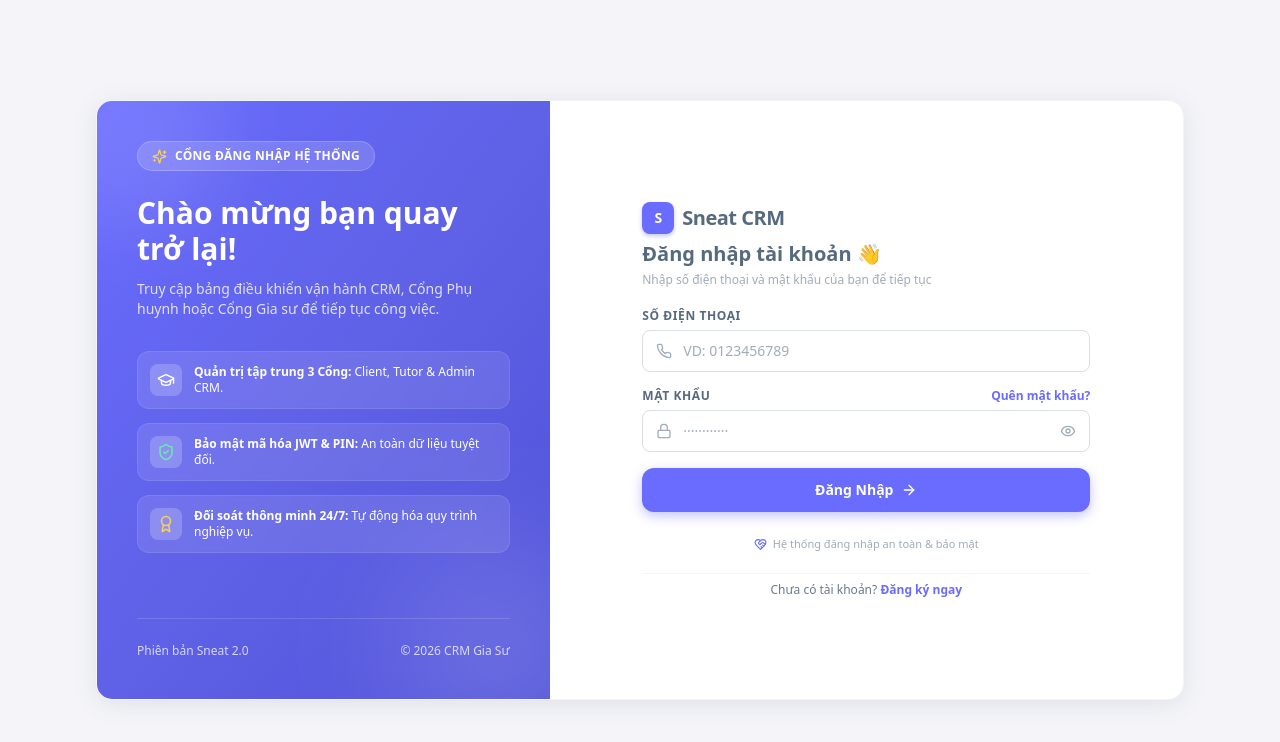
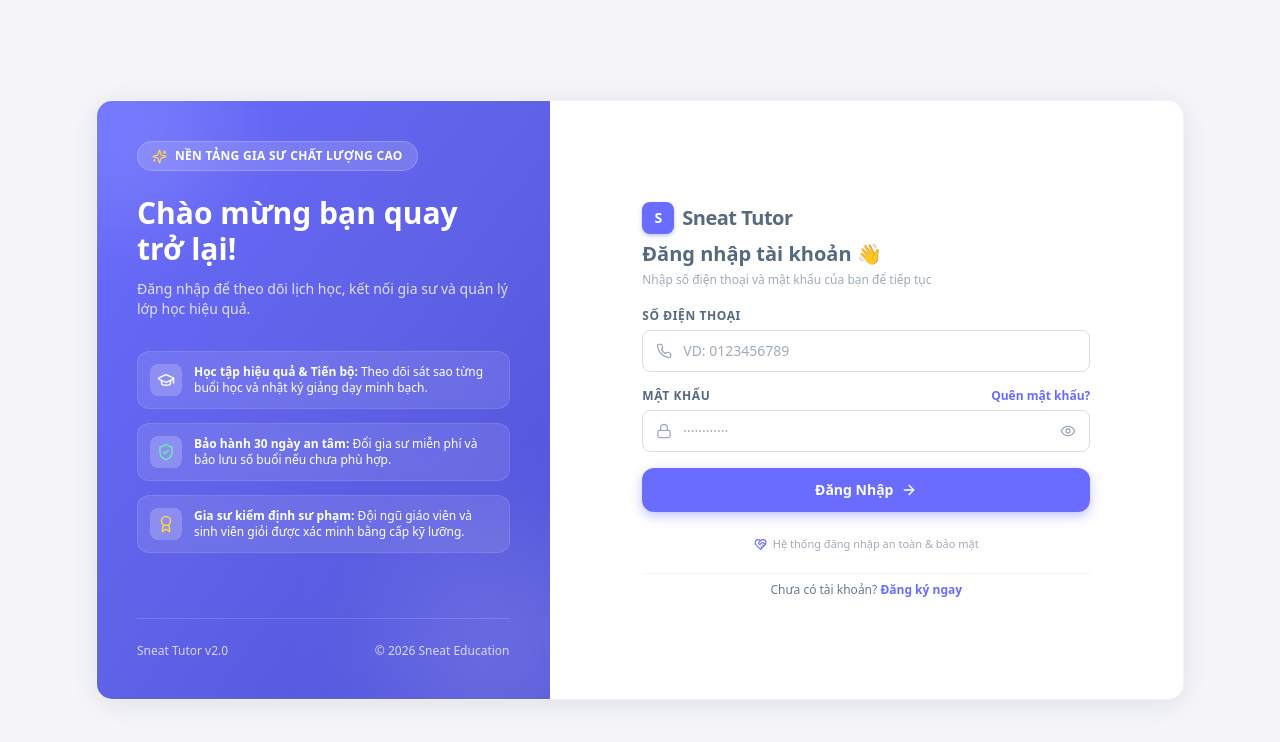
Before and after one commit to dung-0109/DATN_CRM_GIA_SU, a React (Vite) app in the folder crm-gia-su/frontend/: page /login in a window 1280 px wide. Shown: the top 742 px of the page. Built offline with nearby package versions, Linux system fonts and the light colour scheme.

Commit message:
fix(auth): chuan hoa van ban giao dien dang nhap va dang ky theo thuong hieu Sneat Tutor, khong lo thong tin cong noi bo

```diff
--- a/crm-gia-su/frontend/src/portals/auth/ForgotPassword.tsx
+++ b/crm-gia-su/frontend/src/portals/auth/ForgotPassword.tsx
@@ -77,7 +77,7 @@
               <div className="w-10 h-10 rounded-xl bg-[#696cff] flex items-center justify-center text-white font-extrabold text-lg shadow-[0_2px_4px_0_rgba(105,108,255,0.4)]">
                 S
               </div>
-              <span className="text-2xl font-bold text-[#566a7f] tracking-tight">Sneat CRM</span>
+              <span className="text-2xl font-bold text-[#566a7f] tracking-tight">Sneat Tutor</span>
             </div>
             <h2 className="text-xl font-bold text-[#566a7f]">Quên mật khẩu? 🔒</h2>
             <p className="text-xs text-[#a1acb8]">
--- a/crm-gia-su/frontend/src/portals/auth/Login.tsx
+++ b/crm-gia-su/frontend/src/portals/auth/Login.tsx
@@ -85,7 +85,7 @@
             <div className="relative z-10 space-y-6">
               <div className="inline-flex items-center gap-2 bg-white/15 backdrop-blur-md px-3.5 py-1.5 rounded-full border border-white/20">
                 <Sparkles size={15} className="text-amber-300" />
-                <span className="text-xs font-semibold tracking-wide text-white uppercase">Cổng Đăng Nhập Hệ Thống</span>
+                <span className="text-xs font-semibold tracking-wide text-white uppercase">Nền Tảng Gia Sư Chất Lượng Cao</span>
               </div>
 
               <div>
@@ -93,7 +93,7 @@
                   Chào mừng bạn quay trở lại!
                 </h1>
                 <p className="text-white/80 text-xs lg:text-sm mt-3 leading-relaxed">
-                  Truy cập bảng điều khiển vận hành CRM, Cổng Phụ huynh hoặc Cổng Gia sư để tiếp tục công việc.
+                  Đăng nhập để theo dõi lịch học, kết nối gia sư và quản lý lớp học hiệu quả.
                 </p>
               </div>
 
@@ -103,7 +103,7 @@
                     <GraduationCap size={18} className="text-white" />
                   </div>
                   <div className="text-xs text-white">
-                    <span className="font-bold">Quản trị tập trung 3 Cổng:</span> Client, Tutor & Admin CRM.
+                    <span className="font-bold">Học tập hiệu quả & Tiến bộ:</span> Theo dõi sát sao từng buổi học và nhật ký giảng dạy minh bạch.
                   </div>
                 </div>
 
@@ -112,7 +112,7 @@
                     <ShieldCheck size={18} className="text-emerald-300" />
                   </div>
                   <div className="text-xs text-white">
-                    <span className="font-bold">Bảo mật mã hóa JWT & PIN:</span> An toàn dữ liệu tuyệt đối.
+                    <span className="font-bold">Bảo hành 30 ngày an tâm:</span> Đổi gia sư miễn phí và bảo lưu số buổi nếu chưa phù hợp.
                   </div>
                 </div>
 
@@ -121,15 +121,15 @@
                     <Award size={18} className="text-amber-300" />
                   </div>
                   <div className="text-xs text-white">
-                    <span className="font-bold">Đối soát thông minh 24/7:</span> Tự động hóa quy trình nghiệp vụ.
+                    <span className="font-bold">Gia sư kiểm định sư phạm:</span> Đội ngũ giáo viên và sinh viên giỏi được xác minh bằng cấp kỹ lưỡng.
                   </div>
                 </div>
               </div>
             </div>
 
             <div className="relative z-10 pt-6 mt-6 border-t border-white/15 text-xs text-white/75 flex items-center justify-between">
-              <span>Phiên bản Sneat 2.0</span>
-              <span>© 2026 CRM Gia Sư</span>
+              <span>Sneat Tutor v2.0</span>
+              <span>© 2026 Sneat Education</span>
             </div>
           </div>
 
@@ -142,7 +142,7 @@
                   <div className="w-8 h-8 rounded-lg bg-[#696cff] flex items-center justify-center text-white font-extrabold text-sm shadow-[0_2px_4px_0_rgba(105,108,255,0.4)]">
                     S
                   </div>
-                  <span className="text-xl font-bold text-[#566a7f] tracking-tight">Sneat CRM</span>
+                  <span className="text-xl font-bold text-[#566a7f] tracking-tight">Sneat Tutor</span>
                 </div>
                 <h2 className="text-xl font-bold text-[#566a7f]">Đăng nhập tài khoản 👋</h2>
                 <p className="text-xs text-[#a1acb8] mt-1">
--- a/crm-gia-su/frontend/src/portals/auth/Register.tsx
+++ b/crm-gia-su/frontend/src/portals/auth/Register.tsx
@@ -71,7 +71,7 @@
             <div className="relative z-10 space-y-6">
               <div className="inline-flex items-center gap-2.5 bg-white/15 backdrop-blur-md px-3.5 py-1.5 rounded-full border border-white/20">
                 <Sparkles size={15} className="text-amber-300" />
-                <span className="text-xs font-semibold tracking-wide text-white uppercase">Hệ Thống CRM Gia Sư Toàn Diện</span>
+                <span className="text-xs font-semibold tracking-wide text-white uppercase">Nền Tảng Gia Sư Chất Lượng Cao</span>
               </div>
 
               <div>
@@ -150,7 +150,7 @@
                   <div className="w-8 h-8 rounded-lg bg-[#696cff] flex items-center justify-center text-white font-extrabold text-sm shadow-[0_2px_4px_0_rgba(105,108,255,0.4)]">
                     S
                   </div>
-                  <span className="text-xl font-bold text-[#566a7f] tracking-tight">Sneat CRM</span>
+                  <span className="text-xl font-bold text-[#566a7f] tracking-tight">Sneat Tutor</span>
                 </div>
                 <h2 className="text-xl font-bold text-[#566a7f]">Tạo tài khoản mới 👋</h2>
                 <p className="text-xs text-[#a1acb8] mt-1">
```
